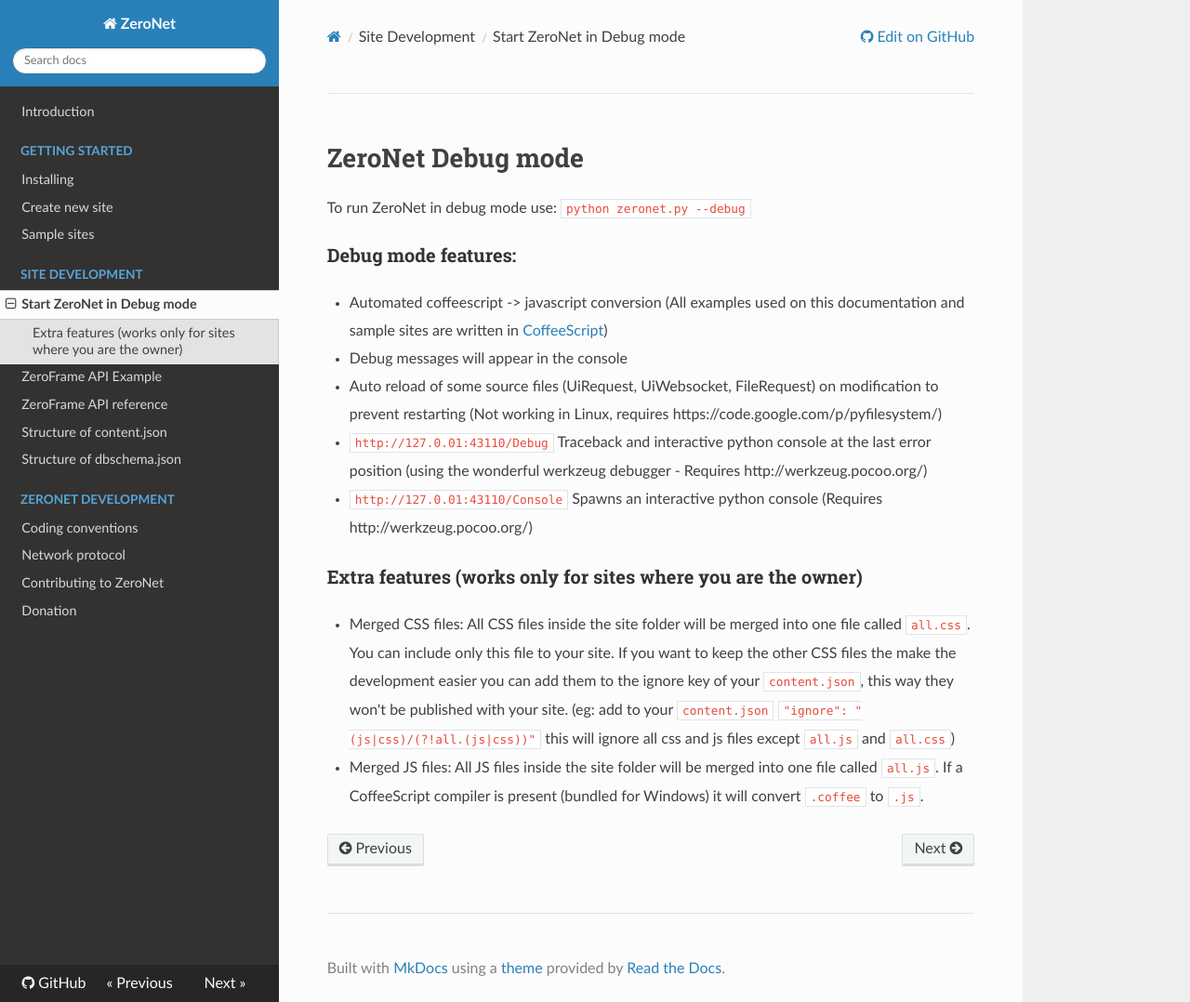
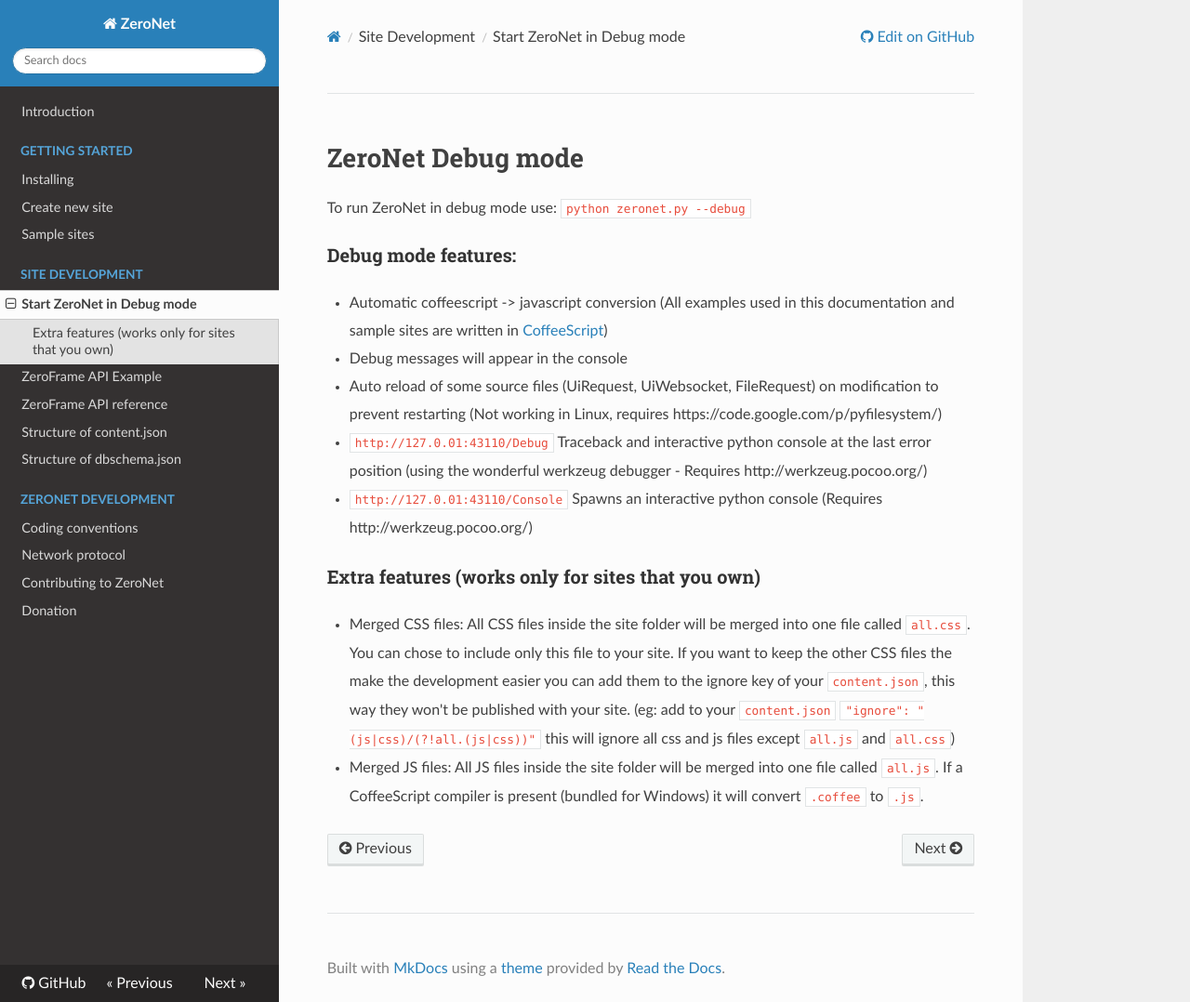
Before and after one commit to HelloZeroNet/Documentation, an MkDocs documentation site: the page built from docs/site_development/debug_mode.md, in a window 1280 px wide and 1078 px high. Shown: the whole window at 93% size. Built offline with MkDocs 1.6.1, drawn with Linux system fonts in a browser that asks for light colours; nearby versions of some CDN libraries; comment, search, counter and statistics services are not loaded; old or Windows-style settings are respelled for this version of MkDocs.

Commit message:
More minor updates to copy

```diff
--- a/docs/site_development/debug_mode.md
+++ b/docs/site_development/debug_mode.md
@@ -4,13 +4,13 @@
 
 ### Debug mode features:
 
-- Automated coffeescript -> javascript conversion (All examples used on this documentation and sample sites are written in [CoffeeScript](http://coffeescript.org/))
+- Automatic coffeescript -> javascript conversion (All examples used in this documentation and sample sites are written in [CoffeeScript](http://coffeescript.org/))
 - Debug messages will appear in the console
 - Auto reload of some source files (UiRequest, UiWebsocket, FileRequest) on modification to prevent restarting (Not working in Linux, requires https://code.google.com/p/pyfilesystem/)
 - `http://127.0.01:43110/Debug` Traceback and interactive python console at the last error position (using the wonderful werkzeug debugger - Requires http://werkzeug.pocoo.org/)
 - `http://127.0.01:43110/Console` Spawns an interactive python console (Requires http://werkzeug.pocoo.org/)
 
-### Extra features (works only for sites where you are the owner)
+### Extra features (works only for sites that you own)
 
- - Merged CSS files: All CSS files inside the site folder will be merged into one file called `all.css`. You can include only this file to your site. If you want to keep the other CSS files the make the development easier you can add them to the ignore key of your `content.json`, this way they won't be published with your site. (eg: add to your `content.json` `"ignore": "(js|css)/(?!all.(js|css))"` this will ignore all css and js files except `all.js` and `all.css`)
+ - Merged CSS files: All CSS files inside the site folder will be merged into one file called `all.css`. You can chose to include only this file to your site. If you want to keep the other CSS files the make the development easier you can add them to the ignore key of your `content.json`, this way they won't be published with your site. (eg: add to your `content.json` `"ignore": "(js|css)/(?!all.(js|css))"` this will ignore all css and js files except `all.js` and `all.css`)
  - Merged JS files: All JS files inside the site folder will be merged into one file called `all.js`. If a CoffeeScript compiler is present (bundled for Windows) it will convert `.coffee` to `.js`.
```
